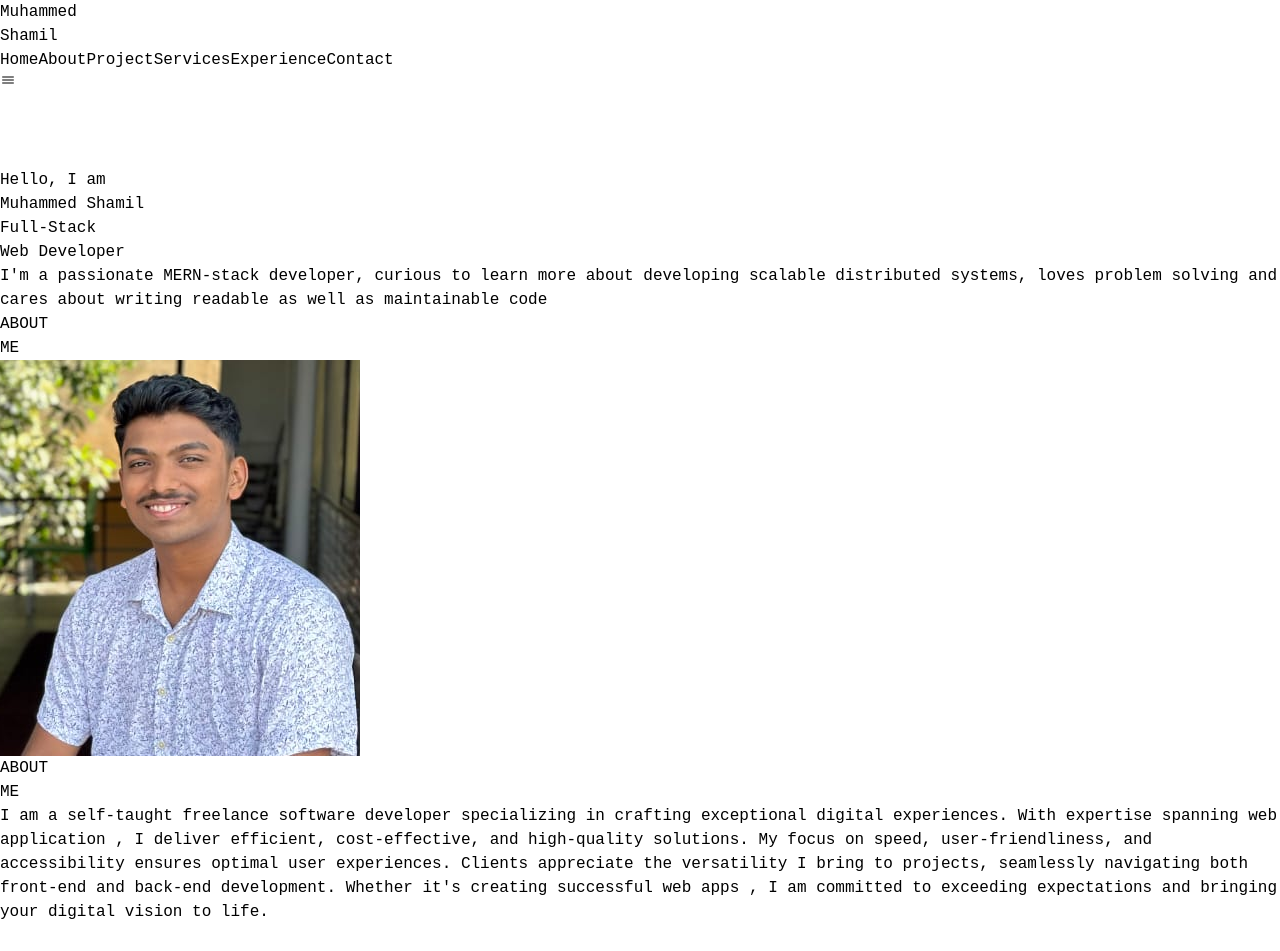
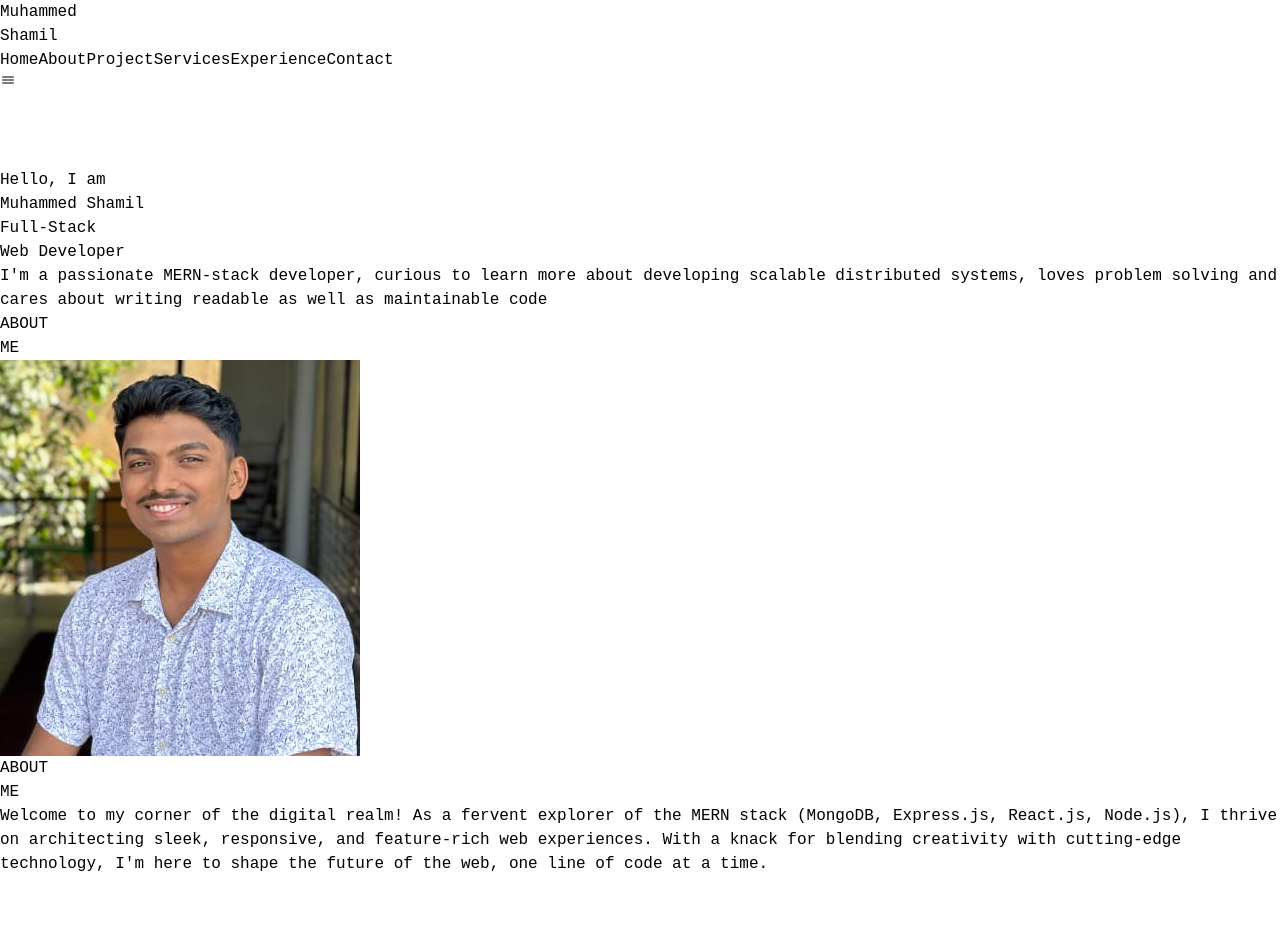
Before and after one commit to SHAMIL-VAKKAYIL/portfolio, a React (Vite) app: page / in a window 1280 px wide. Shown: the top 951 px of the page. Built offline with nearby package versions, Linux system fonts and the light colour scheme; a web font is replaced by a local one.

Commit message:
edit about2

```diff
--- a/src/Components/About.jsx
+++ b/src/Components/About.jsx
@@ -14,7 +14,7 @@ function About() {
         </div>
         <div className="  justify-center w-[80%] ">
           <h1 className="text-4xl font-normal text-white hidden sm:flex gap-2"> ABOUT  <h1 className='text-[rgb(241,141,59)]'> ME</h1> </h1>
-          <p className='text-white sm:mt-10'>I am a self-taught freelance software developer specializing in crafting exceptional digital experiences. With expertise spanning web application , I deliver efficient, cost-effective, and high-quality solutions. My focus on speed, user-friendliness, and accessibility ensures optimal user experiences. Clients appreciate the versatility I bring to projects, seamlessly navigating both front-end and back-end development. Whether it's creating successful web apps , I am committed to exceeding expectations and bringing your digital vision to life.</p>
+          <p className='text-white sm:mt-10'>Welcome to my corner of the digital realm! As a fervent explorer of the MERN stack (MongoDB, Express.js, React.js, Node.js), I thrive on architecting sleek, responsive, and feature-rich web experiences. With a knack for blending creativity with cutting-edge technology, I'm here to shape the future of the web, one line of code at a time.</p>
         </div>
 
       </div>
```
